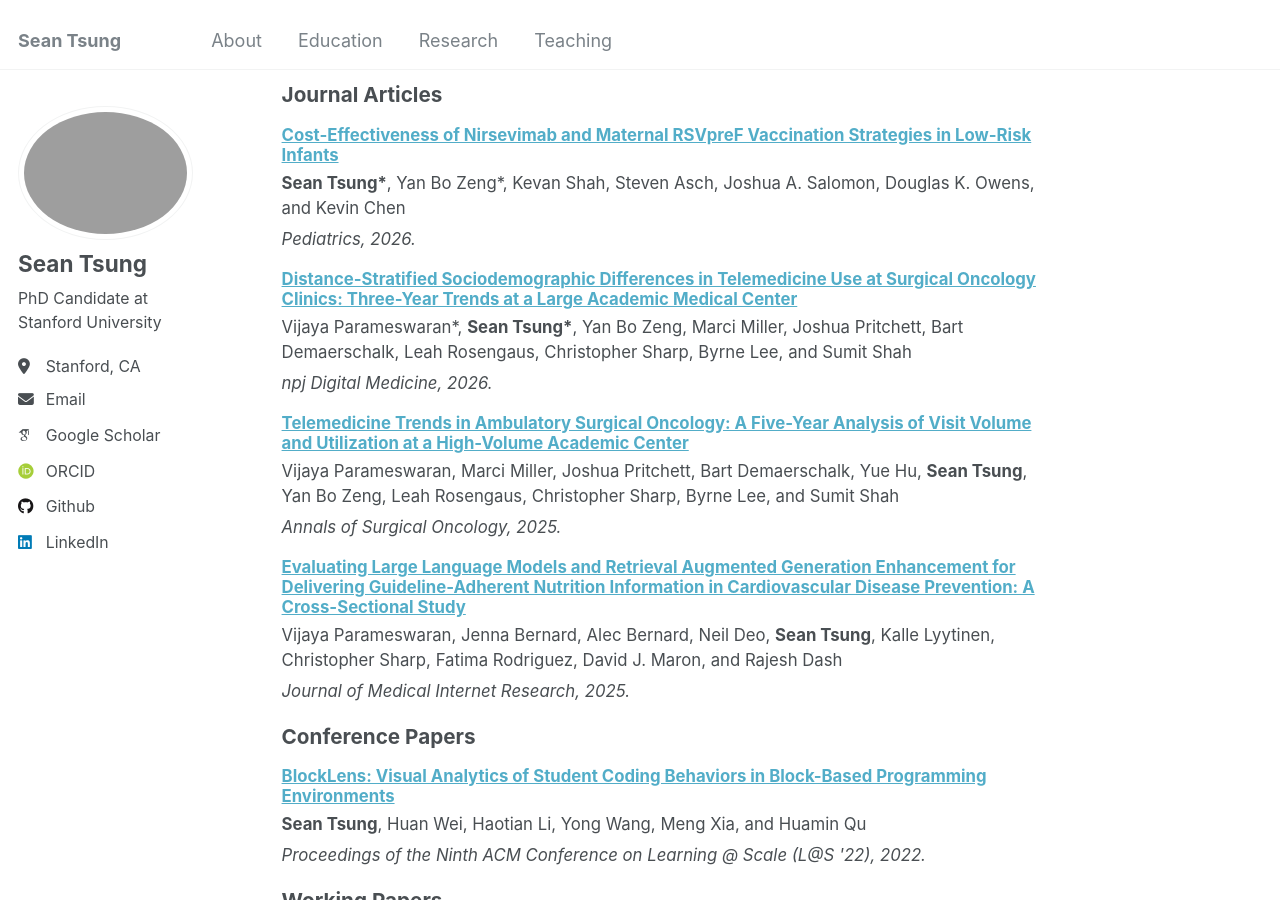
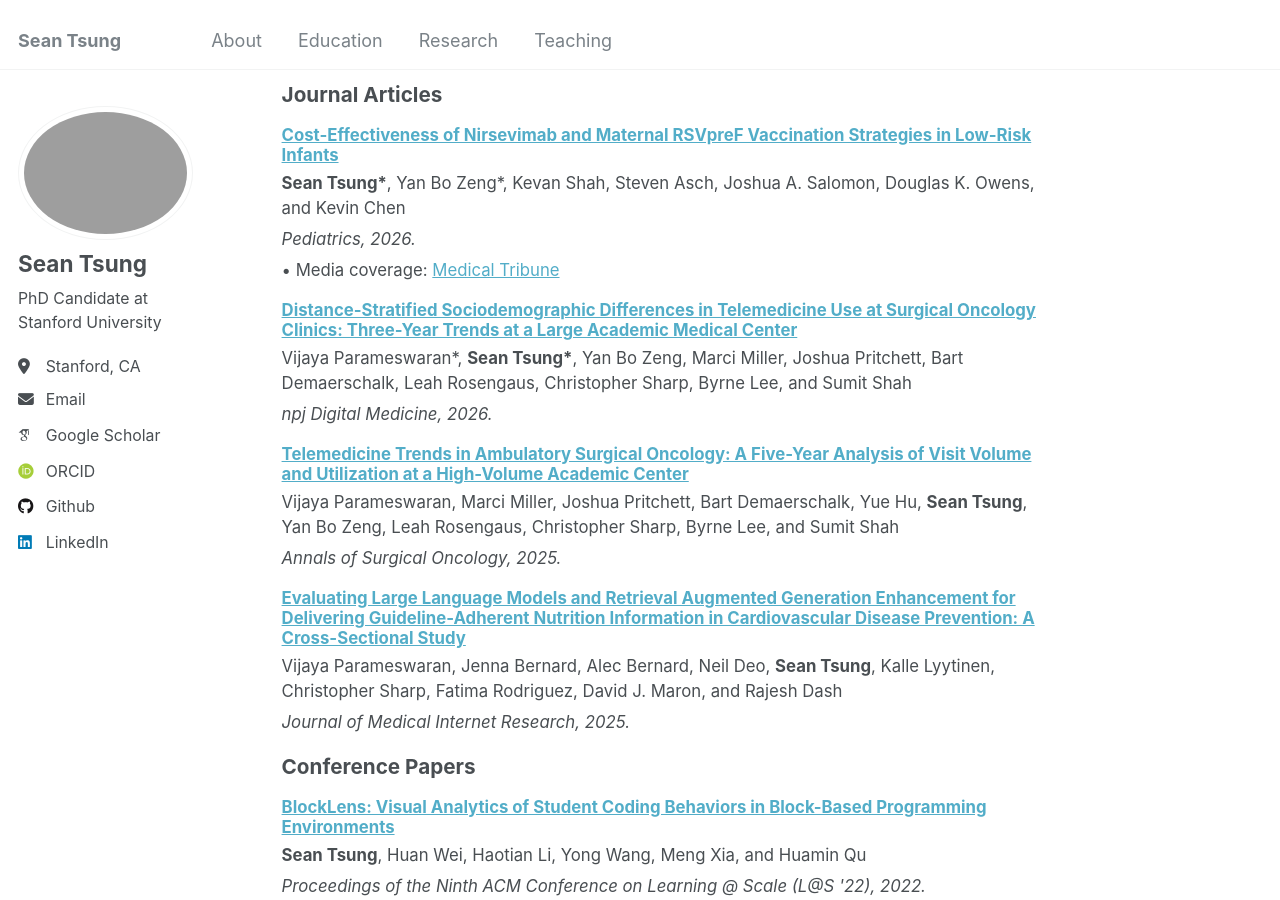
Before and after one commit to seantsung/seantsung.github.io, a Jekyll site: the page built from _pages/about.md, in a window 1280 px wide and 900 px high, scrolled down 704 px. Built offline with Jekyll 4.4.1, drawn with Linux system fonts in a browser that asks for light colours; some web fonts are replaced.

Commit message:
Added media coverage

```diff
--- a/_includes/archive-single.html
+++ b/_includes/archive-single.html
@@ -91,6 +91,9 @@
           {% endif %}
         </p>
       {% endif %}
+      {% if post.media_coverage_url and post.media_coverage_label %}
+        <p>&bull; Media coverage: <a href="{{ post.media_coverage_url }}" target="_blank" rel="noopener noreferrer">{{ post.media_coverage_label }}</a></p>
+      {% endif %}
     {% elsif post.citation and post.paperurl and post.slidesurl %}
       <p>Recommended citation: {{ post.citation }}<br /><a href="{{ post.paperurl }}">Download Paper</a> | <a href="{{ post.slidesurl }}">Download Slides</a></p>
     {% elsif post.citation and post.paperurl %}
```
Also changed, not shown: _publications/2026-01-02-cost-effectiveness-nirsevimab-rsvpref.md (+2 -0 lines).
